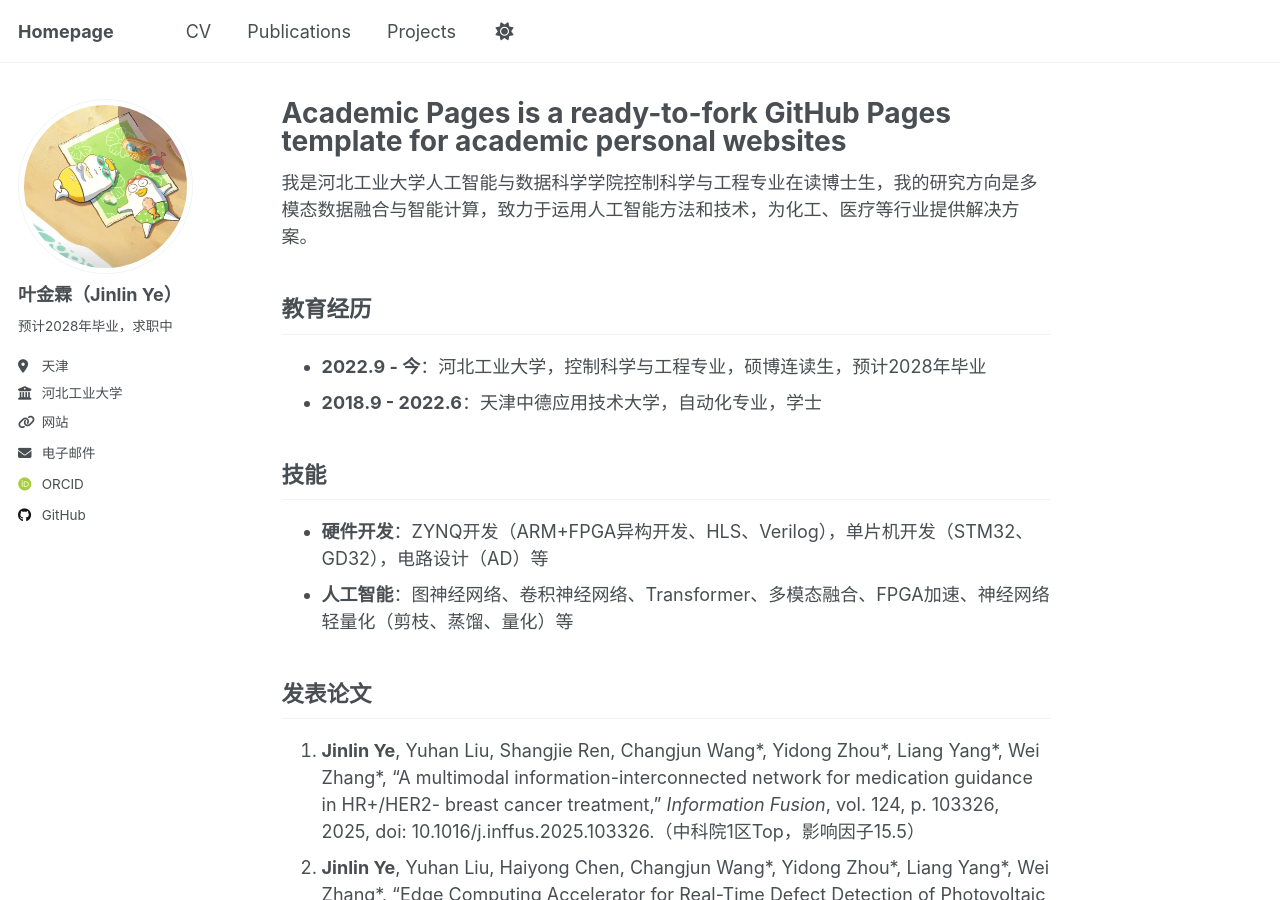
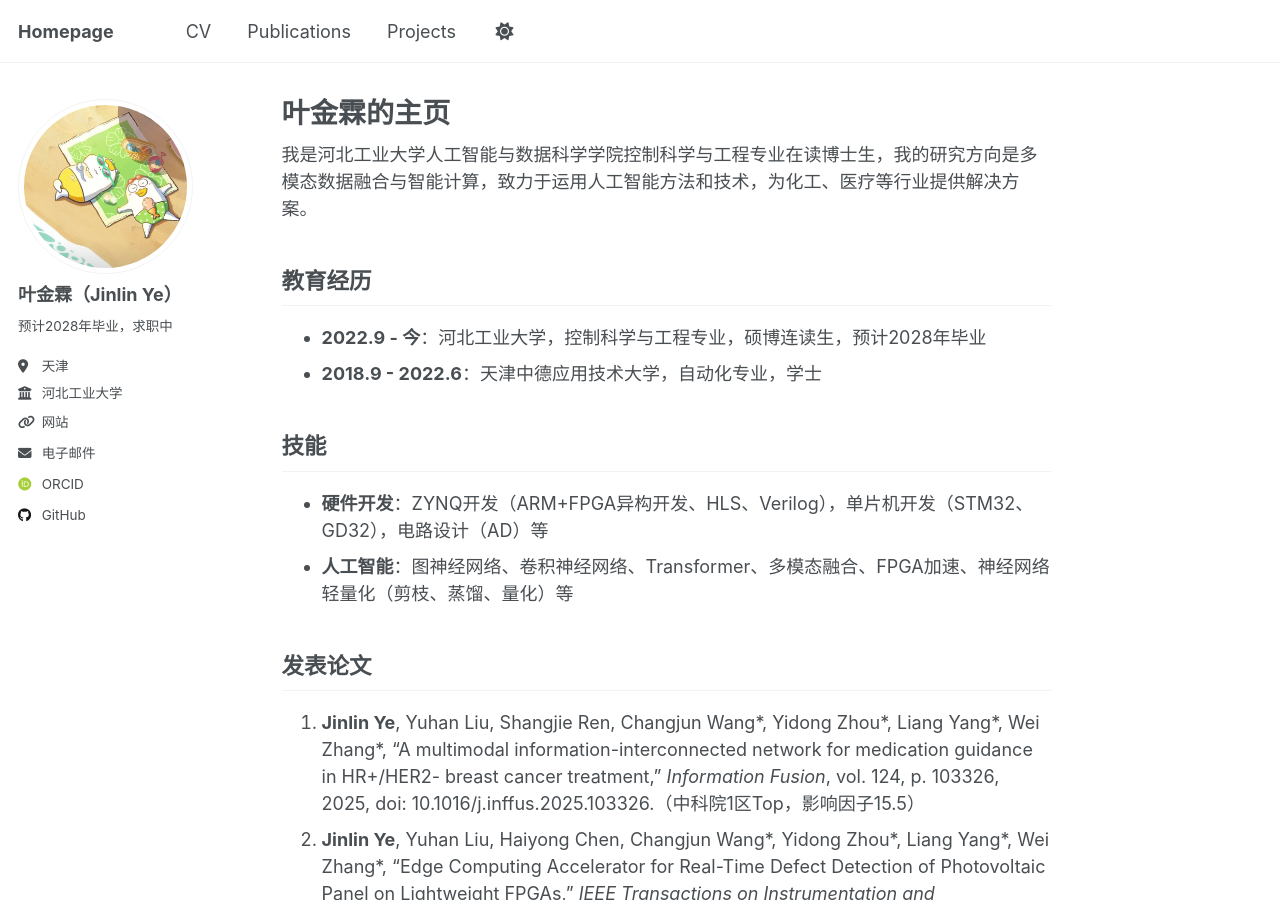
Before and after one commit to JinlinYY/JinlinYY.github.io, a Jekyll site: the page built from _pages/about.md, in a window 1280 px wide and 900 px high. Built offline with Jekyll 4.4.1, drawn with Linux system fonts in a browser that asks for light colours; some web fonts are replaced; a script that is not in the unit is left out.

Commit message:
Update about.md

```diff
--- a/_pages/about.md
+++ b/_pages/about.md
@@ -1,6 +1,6 @@
 ---
 permalink: /
-title: "Academic Pages is a ready-to-fork GitHub Pages template for academic personal websites"
+title: "叶金霖的主页"
 author_profile: true
 redirect_from:
   - /about/
```
